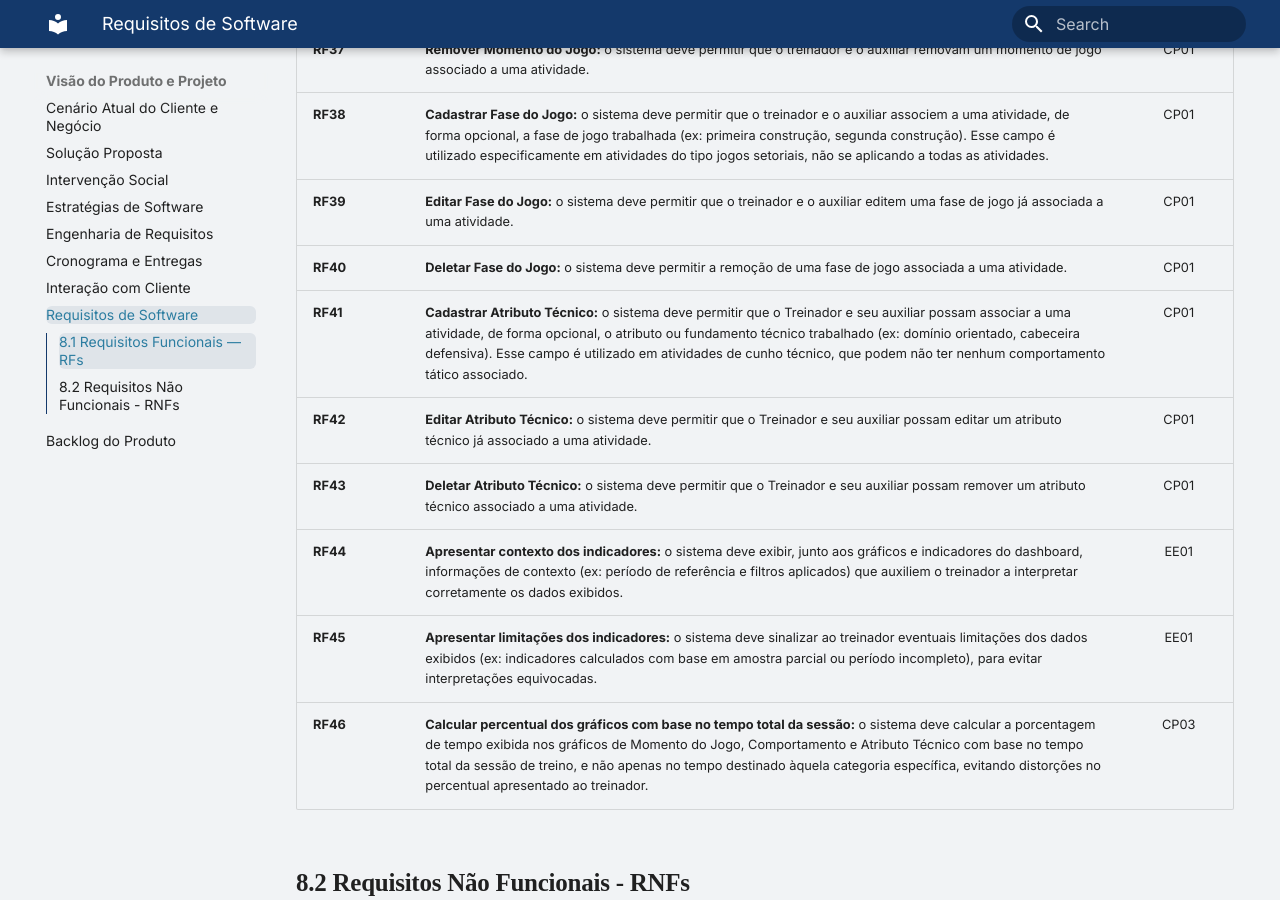
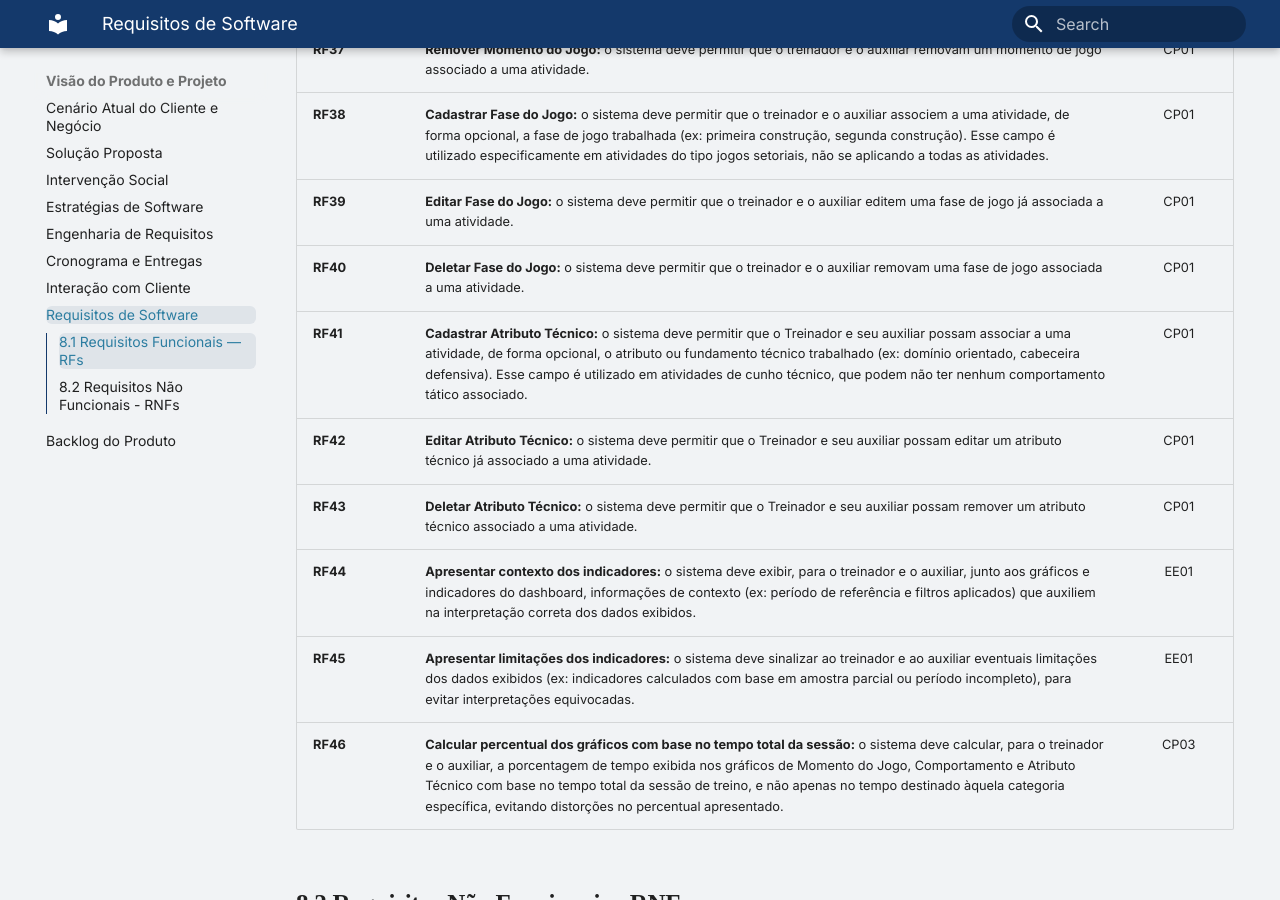
Before and after one commit to mdsreq-fga-unb/REQ-2026.2-T01-FutBoard, an MkDocs documentation site: the page built from docs/visao-produto/Requisitos-de-Software.md, in a window 1280 px wide and 900 px high, scrolled down 3320 px. Built offline with MkDocs 1.6.1 and Material for MkDocs 9.7.7, drawn with Linux system fonts in a browser that asks for light colours; some of the changed text lies outside the part shown.

Commit message:
docs:explicita beneficiários nos requisitos funcionais
Atualiza os RF03, RF06, RF22, RF23, RF30, RF40, RF44, RF45 e RF46 para indicar treinador e auxiliar como beneficiários.

No RF29, apenas o treinador é indicado, pois treinador e auxiliar utilizarão a mesma conta.

```diff
--- a/docs/visao-produto/Requisitos-de-Software.md
+++ b/docs/visao-produto/Requisitos-de-Software.md
@@ -16,10 +16,10 @@
 | :--- |:---------------------------------------------------------------------------------------------------------------------------------------------------------------------------------------------------------------------------------------------------------------------------------------------------------------------------------------------------------------------------------------------------------------------------| :---: |
 | **RF01** | **Cadastrar macrociclo:** o sistema deve permitir que o treinador e o auxiliar cadastrem um novo macrociclo (período mais amplo do planejamento, ex: a temporada 2026), informando campos como nome e data de início para organizar a periodização dos treinos.                                                                                                                                                            | CP02 |
 | **RF02** | **Editar macrociclo:** o sistema deve permitir que o treinador e o auxiliar editem os dados de um macrociclo já cadastrado alterando nome e data de início.                                                                                                                                                                                                                                                                | CP02 |
-| **RF03** | **Excluir macrociclo:** o sistema deve permitir a exclusão de um macrociclo cadastrado, removendo-o da estrutura de periodização.                                                                                                                                                                                                                                                                                          | CP02 |
+| **RF03** | **Excluir macrociclo:** o sistema deve permitir que o treinador e o auxiliar excluam um macrociclo cadastrado, removendo-o da estrutura de periodização.                                                                                                                                                                                                                                                                     | CP02 |
 | **RF04** | **Cadastrar Mesociclo:** o sistema deve permitir que o treinador e o auxiliar cadastrem um novo mesociclo (bloco de semanas de treino com um objetivo específico) vinculado a um macrociclo existente, informando o nome do mesociclo                                                                                                                                                                                      | CP02 |
 | **RF05** | **Editar Mesociclo:**  o sistema deve permitir que o treinador e o auxiliar editem os dados de um mesociclo já cadastrado alterando o nome.                                                                                                                                                                                                                                                                                | CP02 |
-| **RF06** | **Excluir Mesociclo:** o sistema deve permitir a exclusão de um mesociclo cadastrado.                                                                                                                                                                                                                                                                                                                                      | CP02 |
+| **RF06** | **Excluir Mesociclo:** o sistema deve permitir que o treinador e o auxiliar excluam um mesociclo cadastrado.                                                                                                                                                                                                                                                                                                             | CP02 |
 | **RF08** | **Editar Microciclo:** o sistema deve permitir que o treinador e o auxiliar editem os dados de um microciclo já cadastrado aletrando o nome do microciclo.                                                                                                                                                                                                                                                                 | CP02 |
 | **RF09** | **Excluir Microciclo:** o sistema deve permitir que o treinador e o auxiliar excluam um microciclo cadastrado.                                                                                                                                                                                                                                                                                                             | CP02 |
 | **RF10** | **Cadastrar comportamento:** o sistema deve permitir que o treinador e o auxiliar cadastre comportamentos táticos (ex.: comportamento ofensivo, defensivo), a serem associados posteriormente a uma atividade dentro de uma sessão de treino.                                                                                                                                                                                           | CP01 |
@@ -34,15 +34,15 @@
 | **RF19** | **Cadastrar atividade na biblioteca:** o sistema deve permitir que o treinador e o auxiliar cadastrem uma atividade diretamente na biblioteca de treinos, independentemente do cadastro de uma sessão específica, para que ela fique disponível para reutilização futura.                                                                                                                                                  | CP01 |
 | **RF20** | **Editar atividade na biblioteca:** o sistema deve permitir que o treinador e o auxiliar editem uma atividade cadastrada na biblioteca de treinos.                                                                                                                                                                                                                                                                         | CP01 |
 | **RF21** | **Excluir atividade na biblioteca:** o sistema deve permitir que o treinador e o auxiliar excluam uma atividade cadastrada na biblioteca de treinos.                                                                                                                                                                                                                                                                       | CP01 |
-| **RF22** | **Exibir painel de indicadores na tela inicial:** o sistema deve exibir, na tela inicial, um painel com os principais indicadores — número de sessões, minutos totais de treino, variabilidade de exercícios e número de execuções — para consulta rápida ao entrar na aplicação.                                                                                                                                          | CP03 |
-| **RF23** | **Exibir dashboard com gráficos:** o sistema deve exibir os gráficos de análise (tipologia de atividade, atividades mais repetidas, entre outros) concentrados na menor quantidade possível de telas, evitando a necessidade de trocar de página constantemente para consultar diferentes informações.                                                                                                                     | CP03 |
+| **RF22** | **Exibir painel de indicadores na tela inicial:** o sistema deve exibir, na tela inicial, para o treinador e o auxiliar, um painel com os principais indicadores — número de sessões, minutos totais de treino, variabilidade de exercícios e número de execuções — para consulta rápida ao entrar na aplicação.                                                                                  | CP03 |
+| **RF23** | **Exibir dashboard com gráficos:** o sistema deve exibir para o treinador e o auxiliar os gráficos de análise (tipologia de atividade, atividades mais repetidas, entre outros) concentrados na menor quantidade possível de telas, evitando a necessidade de trocar de página constantemente para consultar diferentes informações.                                                     | CP03 |
 | **RF24** | **Reutilizar atividades cadastradas:** O sistema deve permitir que o treinador e o auxiliar adicionem a uma sessão de treino uma atividade já cadastrada na biblioteca, preenchendo automaticamente, no momento da seleção, os campos inerentes à atividade.                                                                                                                                                               | CP03 |
 | **RF25** | **Permitir a edição de atividades em sessões sem alterar cadastro-base:** O sistema deve permitir que o treinador e o auxiliar ajustem, em uma atividade incluída em uma sessão, os campos variáveis sem alterar o cadastro-base da atividade na biblioteca.                                                                                                                                                               | CP03 |
 | **RF26** | **Filtrar informações dos gráficos:** O sistema deve permitir que o treinador e o auxiliar filtrem os dados por macrociclo, mesociclo, microciclo e sessão, atualizando, sem ação adicional do usuário, os gráficos da tela com os dados correspondentes ao filtro aplicado.                                                                                                                                               | CP03 |
 | **RF27** | **Gerar relatórios comparativos, entre diferentes periodizações esportivas:** O sistema deve permitir que o treinador e o auxiliar gerem relatórios comparativos entre ciclos do mesmo nível (microciclos, mesociclos ou macrociclos), apresentando, para cada ciclo,  indicadores como: número de sessões, total de minutos de treino, quantidade de exercícios distintos utilizados e número de execuções de exercícios. | CP04 |
 | **RF28** | **Interagir com os dados dos gráficos:** O sistema deve permitir que o treinador e o auxiliar alternem a visualização dos gráficos de tempo da atividade entre tempo absoluto (em minutos) e tempo relativo (em porcentagem do tempo total da sessão).                                                                                                                                                                     | CP03 |
-| **RF29** | **Criar conta:** o sistema deve permitir a criação de uma conta de acesso à aplicação.                                                                                                                                                                                                                                                                                                                                     | CP05 |
-| **RF30** | **Fazer login:** o sistema deve permitir que o usuário se autentique na aplicação a partir de um login e senha geral de acesso.                                                                                                                                                                                                                                                                                            | CP05 |
+| **RF29** | **Criar conta:** o sistema deve permitir que o treinador crie uma conta de acesso à aplicação.                                                                                                                                                                                                                                                                                                               | CP05 |
+| **RF30** | **Fazer login:** o sistema deve permitir que o treinador e o auxiliar se autentiquem na aplicação a partir de um login e senha geral de acesso.                                                                                                                                                                                                                                                                              | CP05 |
 | **RF31** | **Anexar imagens dos tipos de treino:** O sistema deve permitir que o treinador e o auxiliar anexem uma imagem a uma atividade cadastrada na biblioteca, exibindo-a junto a atividade na biblioteca e nas sessões de treino em que ele for incluído.                                                                                                                                                                       | CP01 |
 | **RF32** | **Anexar pontuações de cada exercício:** O sistema deve permitir que o treinador e o auxiliar registrem, para cada atividade de uma sessão, a pontuação planejada e a pontuação obtida em cada repetição.                                                                                                                                                                                                                  | CP03 |
 | **RF33** | **Analisar os dados quantitativos dos atletas:** o sistema deve permitir que o treinador e auxiliar analisem os dados quantitativos de desempenho dos atletas (ex: scout de jogo), a fim de enriquecer a análise tática do treinador.                                                                                                                                                                                      | CP03 |
@@ -52,13 +52,13 @@
 | **RF37** | **Remover Momento do Jogo:** o sistema deve permitir que o treinador e o auxiliar removam um momento de jogo associado a uma atividade.                                                                                                                                                                                                                                                                                    | CP01 |
 | **RF38** | **Cadastrar Fase do Jogo:** o sistema deve permitir que o treinador e o auxiliar associem a uma atividade, de forma opcional, a fase de jogo trabalhada (ex: primeira construção, segunda construção). Esse campo é utilizado especificamente em atividades do tipo jogos setoriais, não se aplicando a todas as atividades.                                                                                               | CP01 |
 | **RF39** | **Editar Fase do Jogo:** o sistema deve permitir que o treinador e o auxiliar editem uma fase de jogo já associada a uma atividade.                                                                                                                                                                                                                                                                                        | CP01 |
-| **RF40** | **Deletar Fase do Jogo:** o sistema deve permitir a remoção de uma fase de jogo associada a uma atividade.                                                                                                                                                                                                                                                                                                                 | CP01 |
+| **RF40** | **Deletar Fase do Jogo:** o sistema deve permitir que o treinador e o auxiliar removam uma fase de jogo associada a uma atividade.                                                                                                                                                                                                                                                                                         | CP01 |
 | **RF41** | **Cadastrar Atributo Técnico:** o sistema deve permitir que o Treinador e seu auxiliar possam associar a uma atividade, de forma opcional, o atributo ou fundamento técnico trabalhado (ex: domínio orientado, cabeceira defensiva). Esse campo é utilizado em atividades de cunho técnico, que podem não ter nenhum comportamento tático associado.                                                                       | CP01 |
 | **RF42** | **Editar Atributo Técnico:** o sistema deve permitir que o Treinador e seu auxiliar possam editar um atributo técnico já associado a uma atividade.                                                                                                                                                                                                                                                                        | CP01 |
 | **RF43** | **Deletar Atributo Técnico:** o sistema deve permitir que o Treinador e seu auxiliar possam remover um atributo técnico associado a uma atividade.                                                                                                                                                                                                                                                                         | CP01 |
-| **RF44** | **Apresentar contexto dos indicadores:** o sistema deve exibir, junto aos gráficos e indicadores do dashboard, informações de contexto (ex: período de referência e filtros aplicados) que auxiliem o treinador a interpretar corretamente os dados exibidos.                                                                                                                                                              | EE01 |
-| **RF45** | **Apresentar limitações dos indicadores:** o sistema deve sinalizar ao treinador eventuais limitações dos dados exibidos (ex: indicadores calculados com base em amostra parcial ou período incompleto), para evitar interpretações equivocadas.                                                                                                                                                                           | EE01 |
-| **RF46** | **Calcular percentual dos gráficos com base no tempo total da sessão:** o sistema deve calcular a porcentagem de tempo exibida nos gráficos de Momento do Jogo, Comportamento e Atributo Técnico com base no tempo total da sessão de treino, e não apenas no tempo destinado àquela categoria específica, evitando distorções no percentual apresentado ao treinador.                                                     | CP03 |
+| **RF44** | **Apresentar contexto dos indicadores:** o sistema deve exibir, para o treinador e o auxiliar, junto aos gráficos e indicadores do dashboard, informações de contexto (ex: período de referência e filtros aplicados) que auxiliem na interpretação correta dos dados exibidos.                                                                                                      | EE01 |
+| **RF45** | **Apresentar limitações dos indicadores:** o sistema deve sinalizar ao treinador e ao auxiliar eventuais limitações dos dados exibidos (ex: indicadores calculados com base em amostra parcial ou período incompleto), para evitar interpretações equivocadas.                                                                                                                   | EE01 |
+| **RF46** | **Calcular percentual dos gráficos com base no tempo total da sessão:** o sistema deve calcular, para o treinador e o auxiliar, a porcentagem de tempo exibida nos gráficos de Momento do Jogo, Comportamento e Atributo Técnico com base no tempo total da sessão de treino, e não apenas no tempo destinado àquela categoria específica, evitando distorções no percentual apresentado. | CP03 |
 
 
 ## 8.2 Requisitos Não Funcionais - RNFs
```
